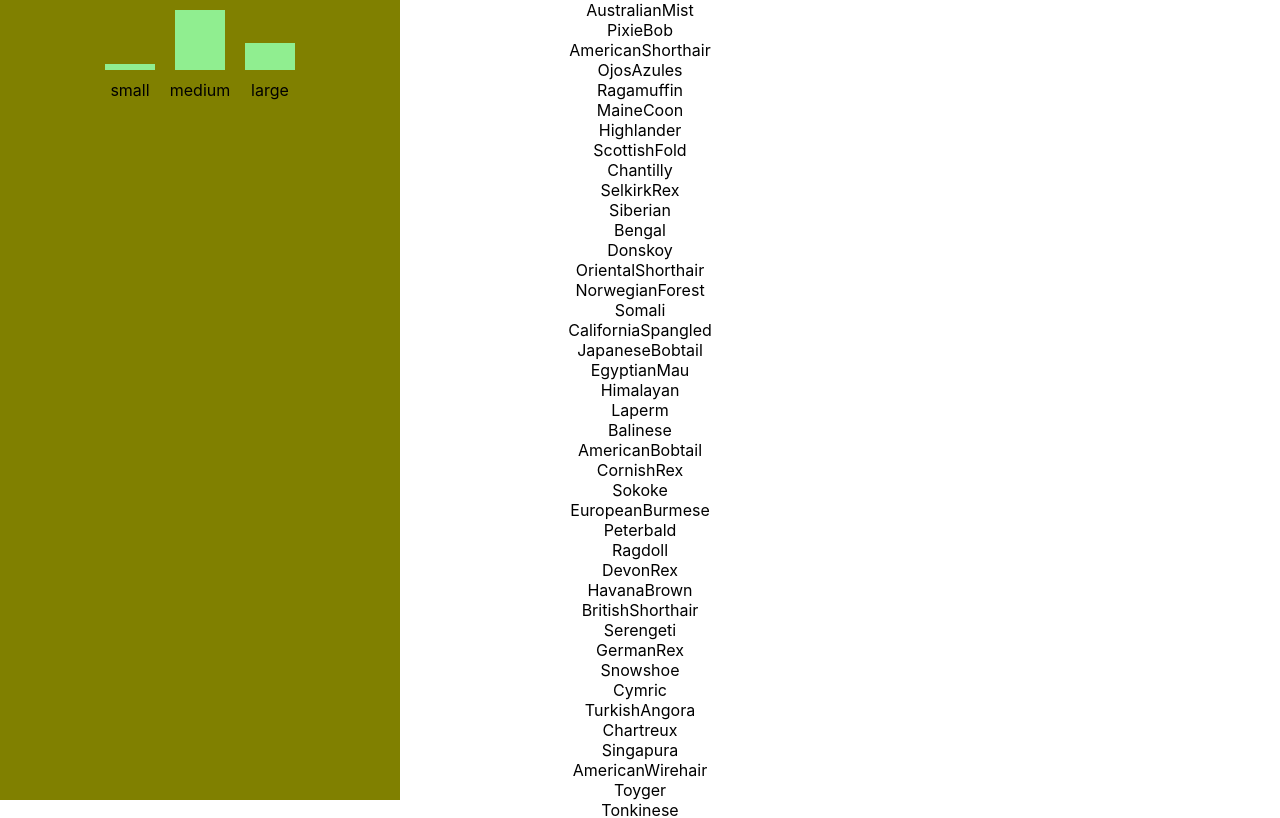
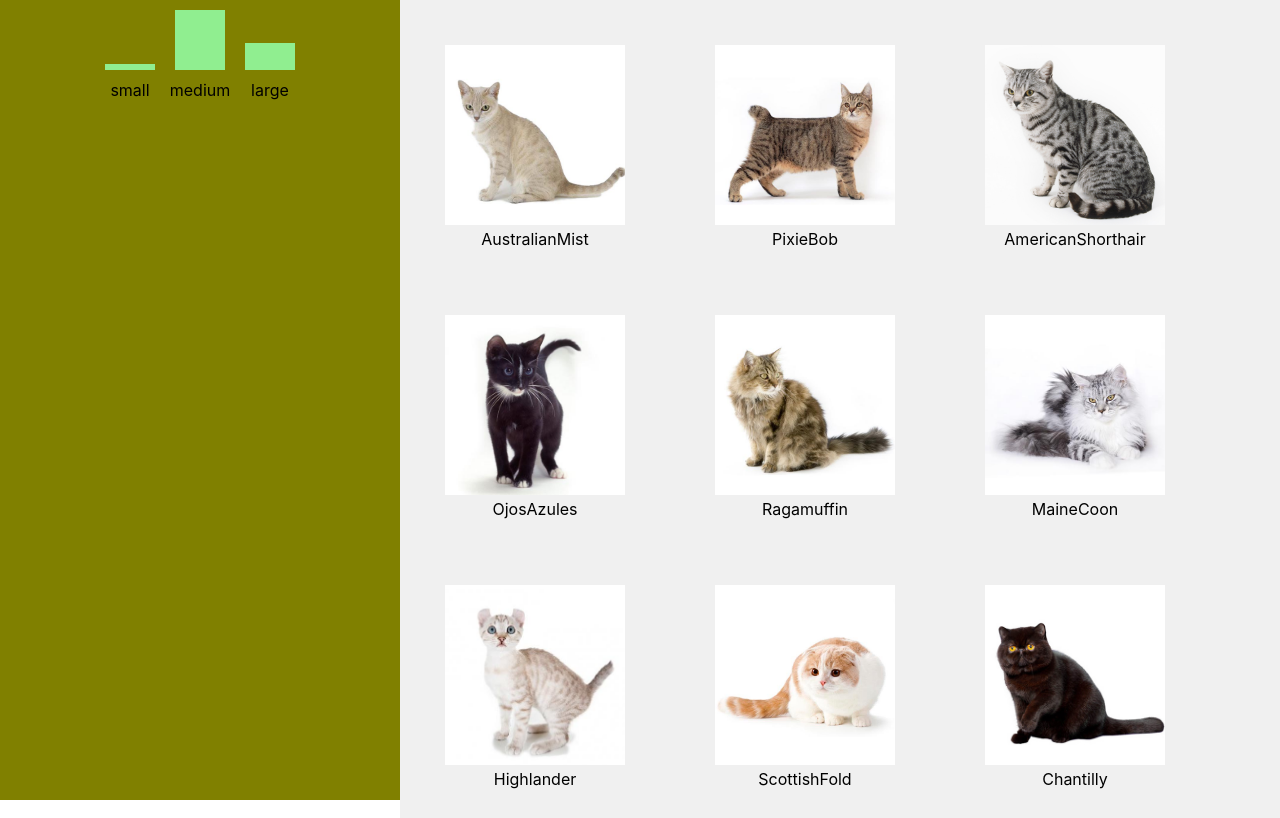
Before and after one commit to 6859-sp21/a4-cat-breeds-1, a React (Create React App) app: page / in a window 1280 px wide. Shown: the top 818 px of the page. Built offline with nearby package versions, Linux system fonts and the light colour scheme.

Commit message:
all mechanisms here

```diff
--- a/package.json
+++ b/package.json
@@ -17,6 +17,8 @@
     "react-d3-library": "^1.1.8",
     "react-dom": "^17.0.2",
     "react-scripts": "4.0.3",
+    "sass": "^1.32.8",
+    "scss": "^0.2.4",
     "web-vitals": "^1.0.1"
   },
   "scripts": {
--- a/src/components/catDetail.js
+++ b/src/components/catDetail.js
@@ -0,0 +1,16 @@
+import React from "react";
+
+const CatDetail = ({cat, selectCat}) => (
+  <div className="popup">
+    {!!cat &&
+    <div>
+      <img src= {process.env.PUBLIC_URL + "/cat_pictures/" +cat.breed + '.jpg'} alt={cat.breed} />
+      DETAIL PAGE
+      {cat.breed}
+    </div>
+    }
+    <div onClick={() => selectCat("")}>close</div>
+  </div>
+)
+
+export default CatDetail;
--- a/src/components/catPreview.js
+++ b/src/components/catPreview.js
@@ -1,7 +1,8 @@
 import React from "react";
 
-const CatPreview = ({cat}) => (
-  <div className="cat-card">
+const CatPreview = ({cat, selectCat}) => (
+  <div className="cat-card" onClick={() => selectCat(cat.breed)}>
+    <img src= {process.env.PUBLIC_URL + "/cat_pictures/" +cat.breed + '.jpg'} alt={cat.breed} />
     {
       cat.breed
     }
--- a/src/components/cats.js
+++ b/src/components/cats.js
@@ -1,8 +1,25 @@
-import React from "react";
+import React, {useState} from "react";
 import catData from "../cat_metadata.json";
 import CatPreview from './catPreview.js';
+import CatDetail from './catDetail.js';
 
-const CatDisplay = ({sizeFilter}) => (
+const CatDisplay = ({sizeFilter}) => {
+
+  const [selectedCat, setSelectedCat] = useState("");
+
+  const selectCat = (catName) => {
+    console.log(catName + " selected");
+    setSelectedCat(catName);
+  }
+
+  return (
+    <div className="all-cats">
+      <div className="cat-details" style={{visibility: selectedCat !== "" ? "visible" : "hidden"}}>
+        <CatDetail
+          cat={catData.filter((cat) => (cat.breed===selectedCat))[0]}
+          selectCat={selectCat}
+        />
+      </div>
       <div className="cat-display">
         {
           catData
@@ -15,14 +32,15 @@ const CatDisplay = ({sizeFilter}) => (
                   }
                 }
               }
-
               return result;
             })
             .map((cat, i) =>
-        <CatPreview cat={cat} key={i} />
+              <CatPreview cat={cat} selectCat={selectCat} key={i} />
             )
         }
       </div>
+  </div>
   )
+}
 
 export default CatDisplay;
--- a/src/index.js
+++ b/src/index.js
@@ -1,6 +1,6 @@
 import React from 'react';
 import ReactDOM from 'react-dom';
-import './index.css';
+import './index.scss';
 import App from './App';
 import reportWebVitals from './reportWebVitals';
 
--- a/src/index.css
+++ b/src/index.scss
@@ -33,9 +33,37 @@ code {
 }
 
 .cat-display {
-  background: white
+  background: #f0f0f0;
+  position: absolute;
+  top: 0;
+  left: 400px;
+  display: flex;
+  flex-wrap: wrap;
+  z-index: -1;
 }
 
 .cat-card {
+  height: 180px;
+  width: 180px;
+  margin: 45px;
 
+  img {
+    transition: width 0.2s cubic-bezier(.32,1.13,.67,1.75), height 0.2s cubic-bezier(.32,1.13,.67,1.75), transform 0.2s cubic-bezier(.32,1.13,.67,1.75);
+    height: 180px;
+    width: 180px;
+
+    &:hover {
+      height: 200px;
+      width: 200px;
+    }
+  }
 }
+
+.cat-detail {
+  position: fixed;
+  width: 800px;
+  height: 800px;
+  top: 0;
+  left: 300px;
+  background: white;
+}
```
Also changed, not shown: src/components/catPanel.js (+0 -11 lines), 1 other file (tests, documents, lock files or other folders). Lines whose indentation alone changed are shown as unchanged.
